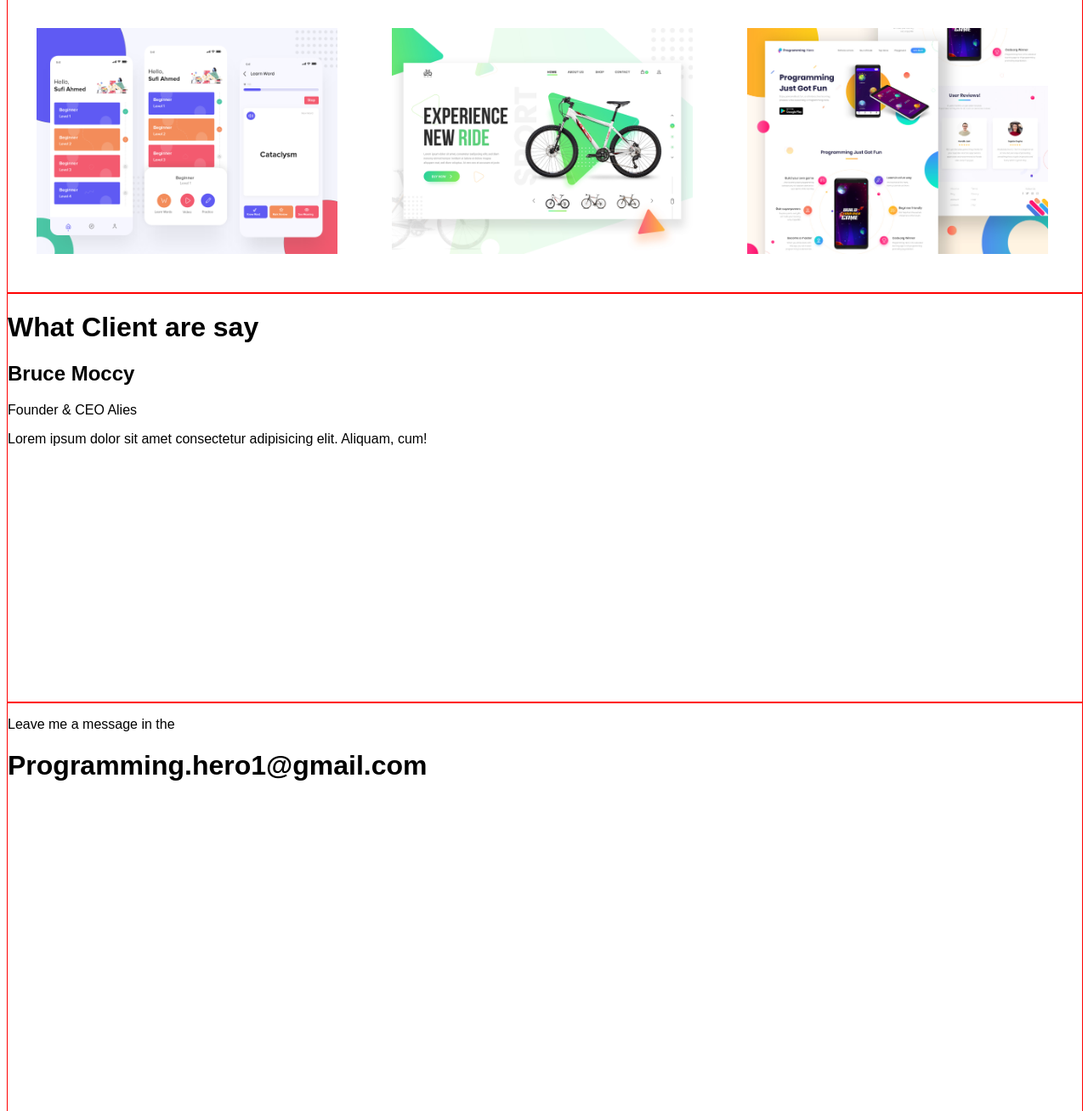
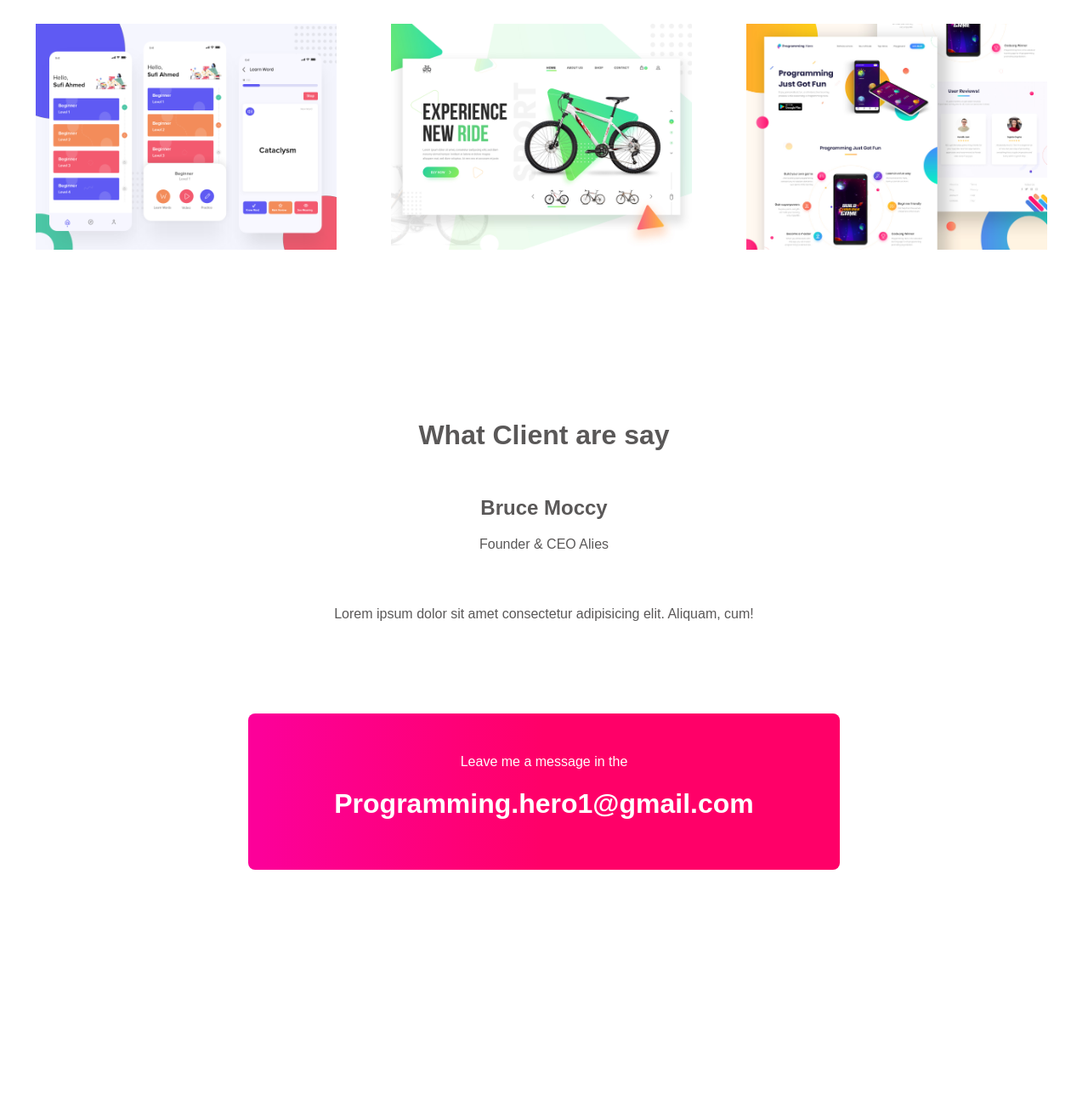
Before and after one commit to jewelran/myportfolio, a plain HTML site: page index.html in a window 1280 px wide. Shown: the part 1109-2417 px from the top of the page at 85% size. After the commit the page ends 2277 px from the top, so only its background shows below. Drawn offline with Linux system fonts and the light colour scheme.

Commit message:
css added

```diff
--- a/index.html
+++ b/index.html
@@ -58,7 +58,7 @@
             </div>
         </div>
 
-        <div class="container">
+        <div class="container footerContainer">
             <div class="footer">
                 <p>Leave me a message in the</p>
                 <h1>Programming.hero1@gmail.com</h1>
--- a/style.css
+++ b/style.css
@@ -8,12 +8,12 @@
     width: 100%;
     margin: 0 auto;
     height: 30rem;
-    border: 1px solid red;
 }
 .hireBtn{
     padding: 10px 20px;
     margin-top: 1rem;
-    background-color: #e7184c;
+    background: rgb(252,0,153);
+background: linear-gradient(90deg, rgba(252,0,153,1) 2%, rgba(255,0,104,1) 50%);
     border-radius: 5px;
     border: none;
     color: white;
@@ -64,7 +64,8 @@ img{
 .cvBtn{
     padding: 10px 20px;
     margin-top: 3rem;
-    background-color: #e7184c;
+    background: rgb(252,0,153);
+background: linear-gradient(90deg, rgba(252,0,153,1) 2%, rgba(255,0,104,1) 50%);
     border-radius: 5px;
     border: none;
     color: white;
@@ -76,3 +77,31 @@ img{
     margin: 0 auto;
     margin-left: 9px;
 }
+.comments{
+    text-align: center;
+    padding: 5rem;
+    color: rgb(90, 88, 88);
+}
+.comments h1{
+    padding: 2rem;
+}
+.client{
+    padding: 2rem;
+    padding-top: 0px;
+}
+.footer{
+    text-align: center;
+    width: 50%;
+    background: rgb(252,0,192);
+    background: rgb(252,0,153);
+    background: linear-gradient(90deg, rgba(252,0,153,1) 2%, rgba(255,0,104,1) 50%);
+    height: 15vh;
+    margin: 0 auto;
+    border-radius: 8px;
+    padding: 2rem;
+}
+.footerContainer
+{
+    height: 40vh;
+    color: white;
+}
```
